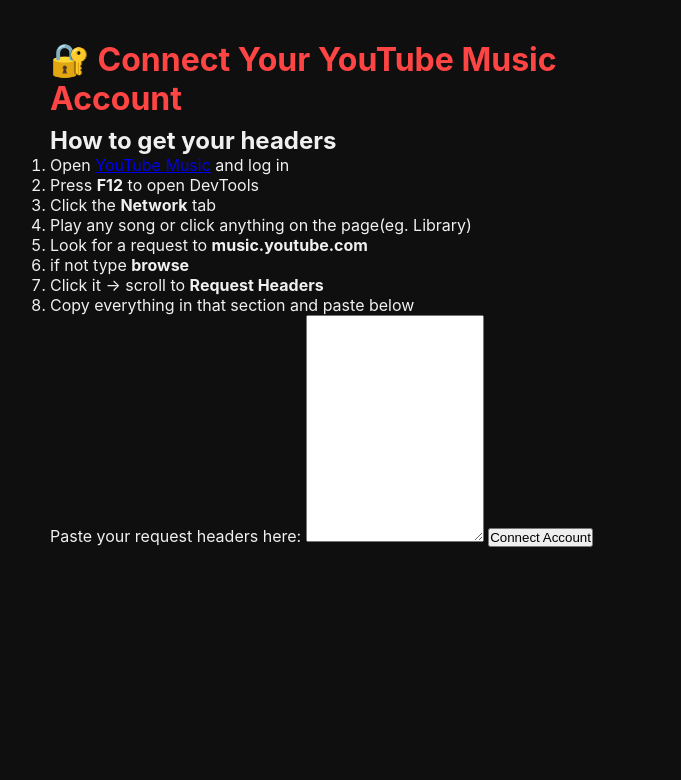
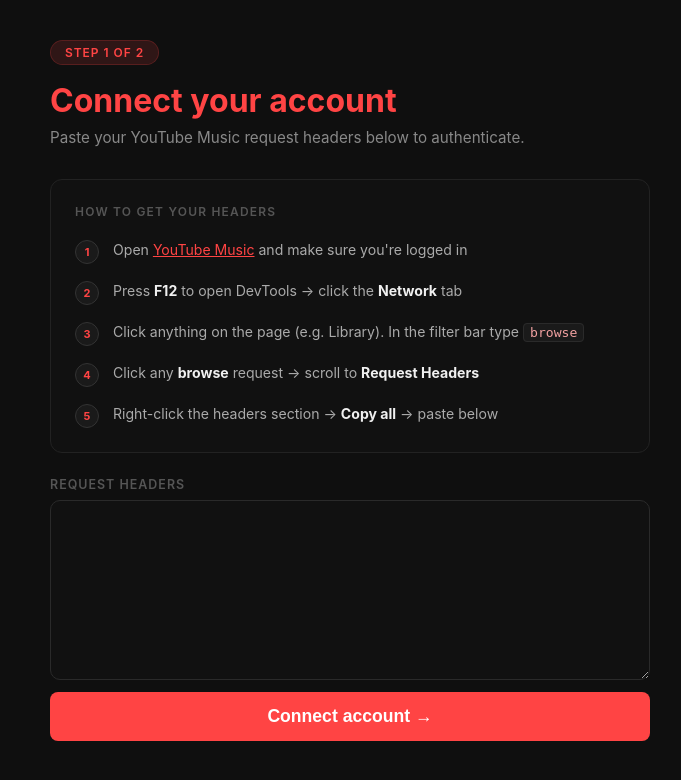
Before and after one commit to Raaid-Shaheer/ytmusic_kpop_tool, a Flask app: page /setup in a window 1280 px wide. Shown: the top 780 px of the page, without its empty margins (290-971 px from the left). Run offline with Flask 3, Linux system fonts and the light colour scheme.

Commit message:
Updated the setup page

```diff
--- a/static/style.css
+++ b/static/style.css
@@ -265,3 +265,143 @@ input[type="checkbox"] {
 @keyframes spin {
     to { transform: rotate(360deg); }
 }
+
+.badge {
+    display: inline-block;
+    background: #ff444422;
+    color: #ff4444;
+    border: 1px solid #ff444433;
+    border-radius: 20px;
+    padding: 4px 14px;
+    font-size: 12px;
+    font-weight: 600;
+    letter-spacing: 0.08em;
+    text-transform: uppercase;
+    margin-bottom: 16px;
+}
+
+.steps-card {
+    background: #111;
+    border: 1px solid #222;
+    border-radius: 12px;
+    padding: 24px;
+    margin-bottom: 24px;
+}
+
+.steps-card h2 {
+    font-size: 0.75rem;
+    font-weight: 600;
+    text-transform: uppercase;
+    letter-spacing: 0.1em;
+    color: #555;
+    margin-bottom: 20px;
+}
+
+.step {
+    display: flex;
+    gap: 14px;
+    align-items: flex-start;
+    margin-bottom: 16px;
+}
+
+.step:last-child { margin-bottom: 0; }
+
+.step-num {
+    width: 24px;
+    height: 24px;
+    border-radius: 50%;
+    background: #1a1a1a;
+    border: 1px solid #333;
+    display: flex;
+    align-items: center;
+    justify-content: center;
+    font-size: 11px;
+    font-weight: 700;
+    color: #ff4444;
+    flex-shrink: 0;
+    margin-top: 1px;
+}
+
+.step-text {
+    font-size: 0.88rem;
+    color: #aaa;
+    line-height: 1.5;
+}
+
+.step-text strong { color: #f0f0f0; }
+
+.step-text code {
+    background: #1a1a1a;
+    border: 1px solid #2a2a2a;
+    border-radius: 4px;
+    padding: 1px 6px;
+    font-size: 0.82rem;
+    color: #f0a0a0;
+    font-family: monospace;
+}
+
+.error-box {
+    background: #ff444411;
+    border: 1px solid #ff444433;
+    border-radius: 8px;
+    padding: 12px 16px;
+    margin-bottom: 16px;
+    color: #ff6666;
+    font-size: 0.85rem;
+}
+
+.missing-box {
+    background: #ffaa0011;
+    border: 1px solid #ffaa0033;
+    border-radius: 8px;
+    padding: 12px 16px;
+    margin-bottom: 16px;
+    color: #ffaa00;
+    font-size: 0.85rem;
+}
+
+.missing-fields {
+    margin-top: 6px;
+    display: flex;
+    flex-wrap: wrap;
+    gap: 6px;
+}
+
+.missing-pill {
+    background: #1a1a1a;
+    border: 1px solid #333;
+    border-radius: 4px;
+    padding: 2px 8px;
+    font-size: 0.78rem;
+    font-family: monospace;
+    color: #f0a0a0;
+}
+
+.form-label {
+    font-size: 0.78rem;
+    font-weight: 600;
+    text-transform: uppercase;
+    letter-spacing: 0.08em;
+    color: #555;
+    margin-bottom: 8px;
+    display: block;
+}
+
+textarea {
+    width: 100%;
+    background: #111;
+    border: 1px solid #2a2a2a;
+    border-radius: 10px;
+    color: #f0f0f0;
+    font-size: 0.82rem;
+    font-family: monospace;
+    padding: 14px 16px;
+    resize: vertical;
+    min-height: 180px;
+    outline: none;
+    transition: border-color 0.2s;
+    line-height: 1.6;
+}
+
+textarea:focus { border-color: #ff4444; }
+textarea::placeholder { color: #333; }
--- a/templates/setup.html
+++ b/templates/setup.html
@@ -1,50 +1,63 @@
 <!DOCTYPE html>
 <html>
 <head>
-    <title>Setup - K-pop Playlist Manager</title>
+    <title>Setup - Playlist Manager</title>
     <link rel="stylesheet" href="{{ url_for('static', filename='style.css') }}">
 </head>
 <body>
     <div class="container">
-        <h1>🔐 Connect Your YouTube Music Account</h1>
+        <div class="badge">Step 1 of 2</div>
+        <h1>Connect your account</h1>
+        <p class="subtitle">Paste your YouTube Music request headers below to authenticate.</p>
 
-        <!-- Step by step instructions -->
-        <div class="instructions">
+        <div class="steps-card">
             <h2>How to get your headers</h2>
-            <ol>
-                <li>Open <a href="https://music.youtube.com" target="_blank">YouTube Music</a> and log in</li>
-                <li>Press <strong>F12</strong> to open DevTools</li>
-                <li>Click the <strong>Network</strong> tab</li>
-                <li>Play any song or click anything on the page(eg. Library)</li>
-                <li>Look for a request to <strong>music.youtube.com</strong></li>
-                <li>if not type  <strong>browse</strong></li>
-                <li>Click it → scroll to <strong>Request Headers</strong></li>
-                <li>Copy everything in that section and paste below</li>
-            </ol>
+            <div class="step">
+                <div class="step-num">1</div>
+                <div class="step-text">Open <a href="https://music.youtube.com" target="_blank" style="color:#ff4444">YouTube Music</a> and make sure you're logged in</div>
+            </div>
+            <div class="step">
+                <div class="step-num">2</div>
+                <div class="step-text">Press <strong>F12</strong> to open DevTools → click the <strong>Network</strong> tab</div>
+            </div>
+            <div class="step">
+                <div class="step-num">3</div>
+                <div class="step-text">Click anything on the page (e.g. Library). In the filter bar type <code>browse</code></div>
+            </div>
+            <div class="step">
+                <div class="step-num">4</div>
+                <div class="step-text">Click any <strong>browse</strong> request → scroll to <strong>Request Headers</strong></div>
+            </div>
+            <div class="step">
+                <div class="step-num">5</div>
+                <div class="step-text">Right-click the headers section → <strong>Copy all</strong> → paste below</div>
+            </div>
         </div>
 
-        <!-- Error messages -->
         {% if error %}
-            <p> Looks like you haven't copied all the lines! Copy Everything {{ error }}</p>
+        <div class="error-box">
+            ⚠ Looks like you haven't copied all the lines — {{ error }}
+        </div>
         {% endif %}
 
-
-        <!-- Missing fields -->
         {% if missing %}
-            <p>Missing: {{ missing | join(", ") }}</p>
+        <div class="missing-box">
+            Some required fields are missing from your headers:
+            <div class="missing-fields">
+                {% for field in missing %}
+                <span class="missing-pill">{{ field }}</span>
+                {% endfor %}
+            </div>
+        </div>
         {% endif %}
 
-
-        <!-- Form -->
+        <label class="form-label">Request headers</label>
         <form method="POST">
-            <label for="headers">Paste your request headers here:</label>
             <textarea
-                id="headers"
                 name="headers"
-                rows="15"
-                placeholder="accept: */*&#10;cookie: ...&#10;authorization: ...">
+                placeholder="accept: */*&#10;authorization: SAPISIDHASH ...&#10;cookie: VISITOR_INFO1_LIVE=...&#10;x-origin: https://music.youtube.com">
             </textarea>
-            <button type="submit">Connect Account</button>
+            <button type="submit" class="run-btn">Connect account →</button>
         </form>
     </div>
 </body>
```
